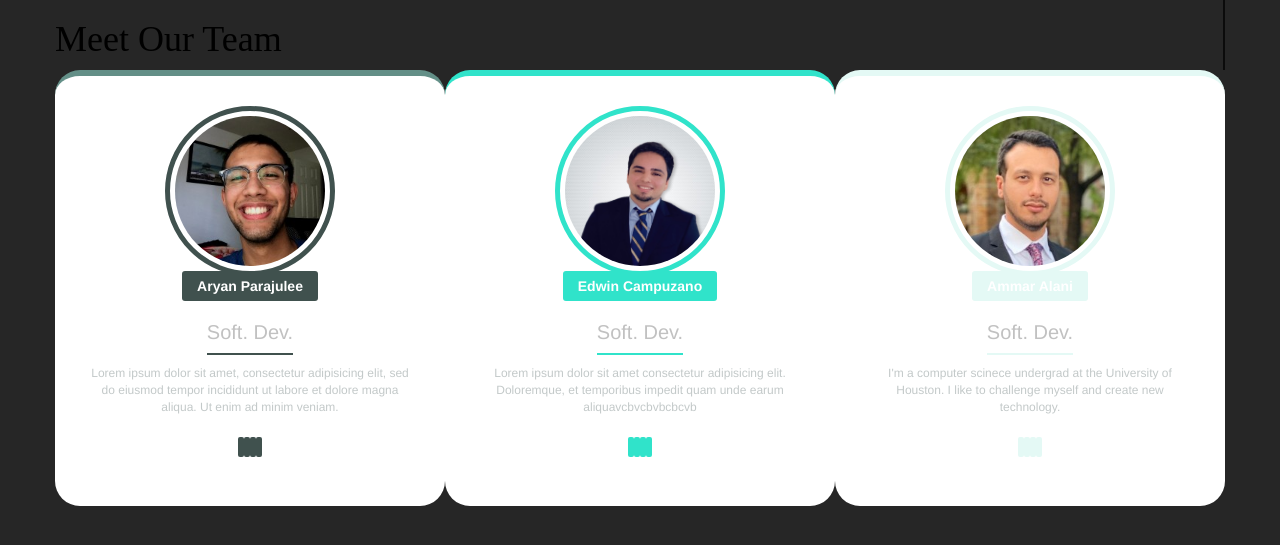
After one commit to Aryanp10/TAMU-Hack, a Flask app: template templates/meettheteam.html in a window 1280 px wide. The commit adds this page. Shown: the top 545 px of the page. Run offline with Flask 2, Linux system fonts and the light colour scheme; the template is opened without the code that fills it, so the values that code supplies are empty; some libraries are stand-ins or nearby versions.

Commit message:
MeetUs page

```diff
--- /dev/null
+++ b/static/styles/meettheteam.css
@@ -0,0 +1,212 @@
+body{
+    background-color:#f1f1f1;
+}
+.ourTeam-hedding{
+    background: linear-gradient(rgba(0, 0, 0, 0.5), rgba(0, 0, 0, 0.5)), url('/static/images/coding-1556754232.jpg');
+    height:200px;
+    width:100%;
+    background-size:100% 100%;
+    background-repeat:no-repeat;
+    background: linear-gradient(rgba(0,0,0,.10));
+}
+.ourTeam-hedding h1{
+    color:#fff;
+    padding:70px 0px;
+    font-weight:900;
+    z-index: 1;
+}
+.ourTeam-box{
+    border-top: 6px solid #638f87;
+    background-color: #FFFFFF;
+    border-radius: 25px;
+}
+.section1{
+    padding: 30px 0px 0px 0px;
+}
+.section1 img{
+    border:5px solid #40514e;
+    padding:5px;
+    border-radius:50%;
+    height:170px;
+    width: 170px;
+}
+.section2 h1{
+    font-size:20px;
+    color:#C1C1C1;
+    margin:0px;
+    border-bottom:2px solid #40514e;
+    display: inline-block;
+    padding: 10px 0px;
+}
+.section2 p{
+    background-color: #40514e;
+    display: inline-block;
+    font-weight: bold;
+    color:#fff;
+    padding: 5px 15px;
+    border-radius: 3px;
+    margin-top: -20px;
+}
+.section2 span{
+    color:#979597;
+}
+.section2 label{
+    background-color: #40514e;
+    padding: 8px 10px 8px 10px;
+    color:#fff;
+    font-weight: normal;
+    margin: 30px 0px 35px 0px;
+    border-radius: 2px;
+}
+.section3 p{
+    padding: 10px 15px 0px 15px;
+    font-size:12px;
+    color:#c3c9c9;
+}
+.section4{
+    padding:10px 0px 50px 0px;
+}
+.section4 i{
+    color:#fff;
+    padding:3px;
+    border-radius: 2px;
+    font-size: 12px;
+    background-color: #40514e;
+    cursor: pointer;
+}
+.section-info{
+    border-top:6px solid #30e3ca;
+}
+.section-danger{
+    border-top:6px solid #e4f9f5;
+}
+.section-info .section1 img{
+    border:5px solid #30e3ca;
+    padding:5px;
+}
+.section-info .section2 p{
+    background-color: #30e3ca;
+    color:#fff;
+}
+.section-danger .section2 p{
+    background-color: #e4f9f5;
+    color:#fff;
+}
+.section-danger .section1 img{
+    border:5px solid #e4f9f5;
+    padding:5px;
+}
+.section-info .section4 i{
+    background-color: #30e3ca;
+}
+.section-danger .section4 i{
+    background-color: #e4f9f5;
+}
+.section-info .section2 h1{
+    border-bottom:2px solid #30e3ca;
+}
+.section-danger .section2 h1{
+    border-bottom:2px solid #e4f9f5;
+}
+
+.name{
+    font-family: 'Arvo', serif;
+    font-size: 95px;
+    color: rgb(0, 0, 0);
+    /* padding-bottom: 20px; */
+    margin: 0px;
+    white-space: nowrap;
+    overflow: hidden;
+    animation: typing 5s steps(12,end) forwards, blink 1s infinite;
+}
+
+@keyframes typing {
+    0% { width:0% }
+    100% { width:100% }
+  }
+  @keyframes blink {
+    0%,100% {
+      border-right:2px solid transparent;
+    }
+    50% {
+      border-right:2px solid rgb(0, 0, 0);
+    }
+}
+
+body {
+  margin: 0;
+  padding:0;
+  background: #262626;
+}
+
+ul {
+  display: flex;
+  position: absolute;
+  top: 50%;
+  left: 50%;
+  transform: translate(-50%, -50%);
+}
+
+ul li {
+  list-style: none;
+}
+
+ul li a {
+  width: 80px;
+  height: 80px;
+  background-color: #fff;
+  text-align: center;
+  line-height: 80px;
+  font-size: 35px;
+  margin: 0 10px;
+  display: block;
+  border-radius: 50%;
+  position: relative;
+  overflow: hidden;
+  border: 3px solid #fff;
+  z-index: 1;
+}
+
+ul li a .icon {
+  position: relative;
+  color: #262626;
+  transition: .5s;
+  z-index: 3;
+}
+
+ul li a:hover .icon {
+  color: #fff;
+  transform: rotateY(360deg);
+}
+
+ul li a:before {
+  content: "";
+  position: absolute;
+  top: 100%;
+  left: 0;
+  width: 100%;
+  height: 100%;
+  background: #f00;
+  transition: .5s;
+  z-index: 2;
+}
+
+ul li a:hover:before {
+  top: 0;
+}
+
+ul li:nth-child(1) a:before{
+  background: #3b5999;
+}
+
+ul li:nth-child(2) a:before{
+  background: #55acee;
+}
+
+ul li:nth-child(3) a:before {
+  background: #0077b5;
+}
+
+ul li:nth-child(4) a:before {
+  background: #dd4b39;
+}
--- a/templates/main.html
+++ b/templates/main.html
@@ -30,7 +30,7 @@
         <div class="account-footer">
           <div class="acc-info">
             <a href="https://www.facebook.com/"
-              ><img src="/static/svg/user.svg" alt="User Icon"
+              ><img src="/static/images/user.png" alt="User Icon"
             /></a>
             <div class="acc-name">
               <p id="first-name">Name</p>
--- /dev/null
+++ b/templates/meettheteam.html
@@ -0,0 +1,86 @@
+<!DOCTYPE html>
+<html>
+<head>
+	<link rel="stylesheet" type="text/css" href=https://maxcdn.bootstrapcdn.com/bootstrap/3.3.7/css/bootstrap.min.css>
+    <link rel="stylesheet" type="text/css" href="/static/styles/meettheteam.css">
+    <link rel="preconnect" href="https://fonts.gstatic.com">
+</head>
+<body>
+<div class="container section-ourTeam">
+	<div class="row">
+		<div class="name">
+			<h1>Meet Our Team</h1>
+		</div>
+	</div>
+	<div class="row">
+		<div class="col-md-4 col-sm-4 col-xs-12">
+			<div class="row section-success ourTeam-box text-center">
+				<div class="col-md-12 section1">
+					<img src="/static/images/1599437547293.jpg">
+				</div>
+				<div class="col-md-12 section2">
+					<p>Aryan Parajulee</p><br>
+					<h1>Soft. Dev.</h1><br>
+				</div>
+				<div class="col-md-12 section3">
+					<p>
+						Lorem ipsum dolor sit amet, consectetur adipisicing elit, sed do eiusmod
+						tempor incididunt ut labore et dolore magna aliqua. Ut enim ad minim veniam.
+					</p>
+				</div>
+				<div class="col-md-12 section4">
+					<i class="fa fa-facebook-official" aria-hidden="true"></i>
+					<i class="fa fa-twitter" aria-hidden="true"></i>
+					<i class="fa fa-google-plus" aria-hidden="true"></i>
+					<i class="fa fa-envelope" aria-hidden="true"></i>
+				</div>
+			</div>
+		</div>
+		<div class="col-md-4 col-sm-4 col-xs-12">
+			<div class="row section-info ourTeam-box text-center">
+				<div class="col-md-12 section1">
+					<img src="/static/images/ed.png">
+				</div>
+				<div class="col-md-12 section2">
+					<p>Edwin Campuzano</p><br>
+					<h1>Soft. Dev.</h1><br>
+				</div>
+				<div class="col-md-12 section3">
+					<p>
+                        Lorem ipsum dolor sit amet consectetur adipisicing elit. Doloremque, et temporibus impedit quam unde earum aliquavcbvcbvbcbcvb
+					</p>
+				</div>
+				<div class="col-md-12 section4">
+					<i class="fa fa-facebook-official" aria-hidden="true"></i>
+					<i class="fa fa-twitter" aria-hidden="true"></i>
+					<i class="fa fa-google-plus" aria-hidden="true"></i>
+					<i class="fa fa-envelope" aria-hidden="true"></i>
+				</div>
+			</div>
+		</div>
+		<div class="col-md-4 col-sm-4 col-xs-12">
+			<div class="row section-danger ourTeam-box text-center">
+				<div class="col-md-12 section1">
+					<img src="/static/images/a.jpg">
+				</div>
+				<div class="col-md-12 section2">
+					<p>Ammar Alani</p><br>
+					<h1>Soft. Dev.</h1>
+				</div>
+				<div class="col-md-12 section3">
+					<p>
+						I'm a computer scinece undergrad at the University of Houston. I like to challenge myself and create new technology.
+					</p>
+				</div>
+				<div class="col-md-12 section4">
+					<i class="fa fa-facebook-official" aria-hidden="true"></i>
+					<i class="fa fa-twitter" aria-hidden="true"></i>
+					<i class="fa fa-google-plus" aria-hidden="true"></i>
+					<i class="fa fa-envelope" aria-hidden="true"></i>
+				</div>
+			</div>
+		</div>
+	</div>
+</div>
+</body>
+</html>
```
Also changed, not shown: js/script.js (added, +9 -0 lines), static/images/1599437547293.jpg (added), static/images/a.jpg (added), static/images/coding-1556754232.jpg (added), static/images/ed.png (added), static/images/j.jpg (added), static/images/user.png (added), 1 other file.
